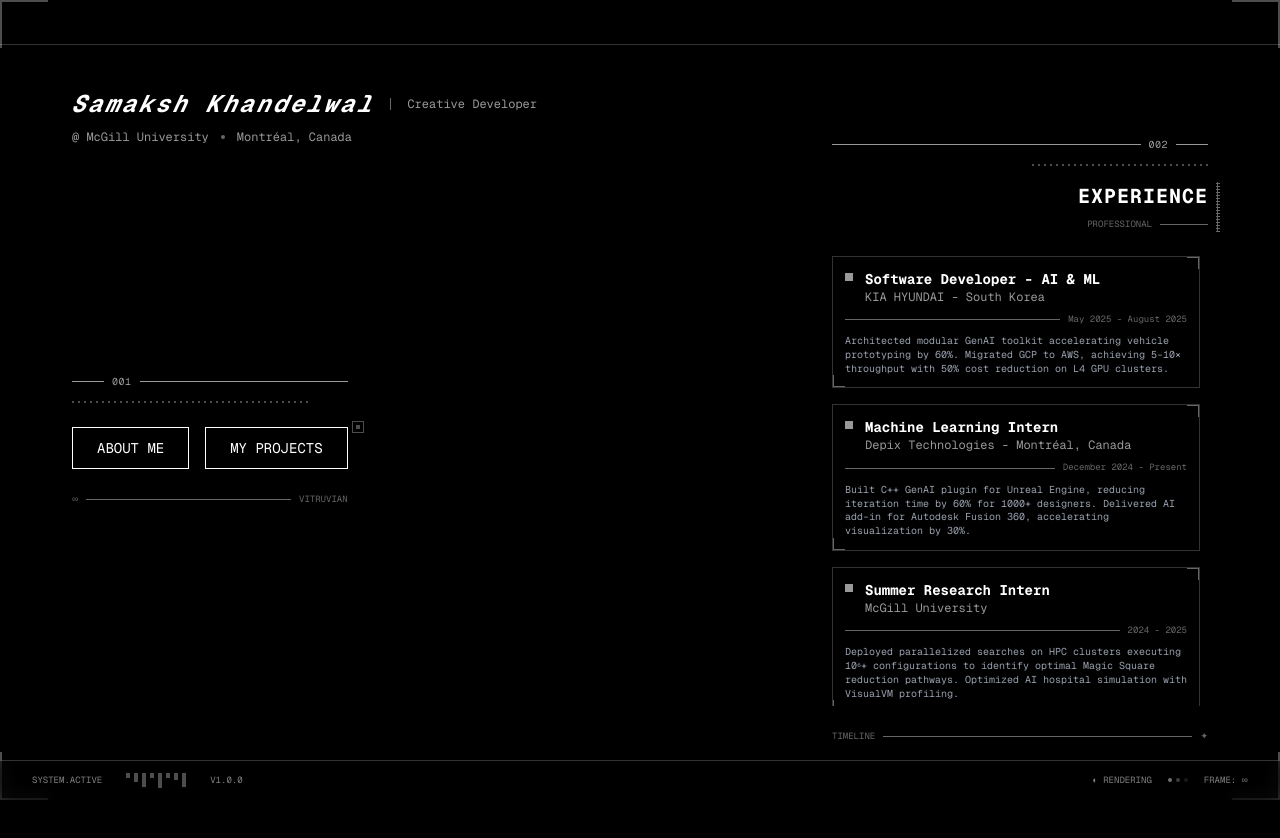
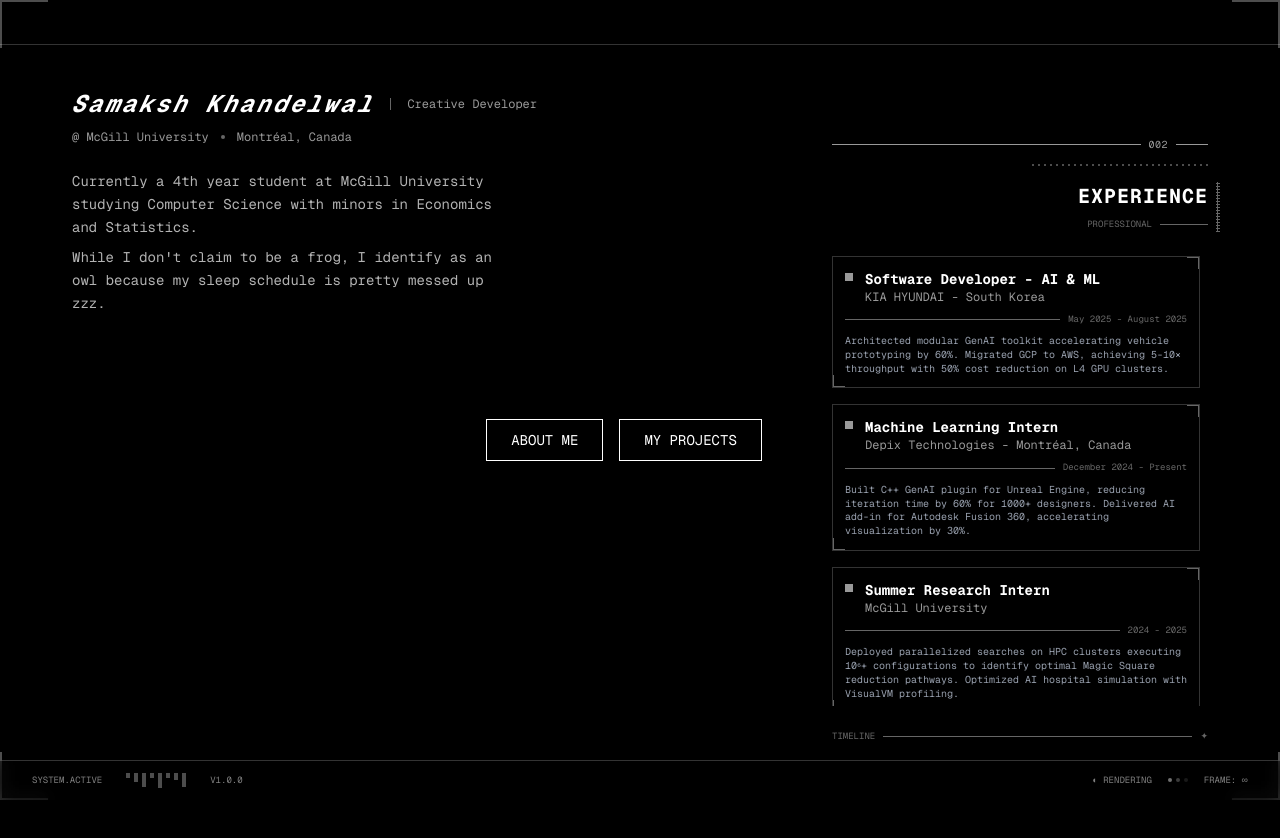
Before and after one commit to k4ysam/Sam2025, a Next.js app in the folder my-app/: page / in a window 1280 px wide. Built offline with nearby package versions, Linux system fonts and the light colour scheme.

Commit message:
about me below name and school

```diff
--- a/my-app/components/ui/hero-ascii.tsx
+++ b/my-app/components/ui/hero-ascii.tsx
@@ -134,52 +134,26 @@ export default function Home() {
               <span>Montréal, Canada</span>
             </div>
           </div>
+
+          {/* About Me Section */}
+          <div className="mt-4 lg:mt-6 max-w-[90vw] lg:max-w-md pr-4 lg:pr-0">
+            <p className="text-xs lg:text-sm text-white/70 font-mono leading-relaxed mb-2">
+              Currently a 4th year student at McGill University studying Computer Science with minors in Economics and Statistics.
+            </p>
+            <p className="text-xs lg:text-sm text-white/70 font-mono leading-relaxed">
+              While I don't claim to be a frog, I identify as an owl because my sleep schedule is pretty messed up zzz.
+            </p>
+          </div>
         </div>
       </div>
 
-      {/* Content Section - Moved from inside name/info section */}
+      {/* Content Section - Buttons centered in the middle */}
       <div className="relative z-10 flex min-h-screen items-center justify-between pt-16 lg:pt-0" style={{ marginTop: '5vh' }}>
-        {/* Left side - Original content */}
-        <div className="max-w-lg relative pl-10 lg:pl-18">
-          {/* Top decorative line */}
-          <div className="flex items-center gap-2 mb-3 opacity-60">
-            <div className="w-8 h-px bg-white"></div>
-            <span className="text-white text-[10px] font-mono tracking-wider">001</span>
-            <div className="flex-1 h-px bg-white"></div>
-          </div>
+        {/* Left side - Empty spacer for layout balance */}
+        <div className="hidden lg:block max-w-lg flex-1"></div>
 
-          {/* Title with dithered accent
-          <div className="relative">
-            <div className="hidden lg:block absolute -left-3 top-0 bottom-0 w-1 dither-pattern opacity-40"></div>
-            <h1 className="text-2xl lg:text-5xl font-bold text-white mb-3 lg:mb-4 leading-tight font-mono tracking-wider" style={{ letterSpacing: '0.1em' }}>
-              CS with Economics and Statistics
-              <span className="block text-white mt-1 lg:mt-2 opacity-90">
-                @McGill University
-              </span>
-            </h1>
-          </div> */}
-
-
-
-          {/* Decorative dots pattern - desktop only */}
-          <div className="hidden lg:flex gap-1 mb-3 opacity-40">
-            {Array.from({ length: 40 }).map((_, i) => (
-              <div key={i} className="w-0.5 h-0.5 bg-white rounded-full"></div>
-            ))}
-          </div>
-
-          {/* Description with subtle grid pattern */}
-          <div className="relative">
-            <p className="text-xs lg:text-base text-gray-300 mb-5 lg:mb-6 leading-relaxed font-mono opacity-80">
-              {/* Where geometry meets humanity — Da Vinci's vision of ideal form */}
-            </p>
-
-            {/* Technical corner accent - desktop only */}
-            <div className="hidden lg:block absolute -right-4 top-1/2 w-3 h-3 border border-white opacity-30" style={{ transform: 'translateY(-50%)' }}>
-              <div className="absolute top-1/2 left-1/2 w-1 h-1 bg-white" style={{ transform: 'translate(-50%, -50%)' }}></div>
-            </div>
-          </div>
-
+        {/* Center - Buttons */}
+        <div className="flex-1 flex flex-col items-center justify-center px-4 lg:px-0">
           {/* Buttons with technical accents */}
           <div className="flex flex-col lg:flex-row gap-3 lg:gap-4">
             <button
@@ -198,13 +172,6 @@ export default function Home() {
             >
               MY PROJECTS
             </button>
-          </div>
-
-          {/* Bottom technical notation - desktop only */}
-          <div className="hidden lg:flex items-center gap-2 mt-6 opacity-40">
-            <span className="text-white text-[9px] font-mono">∞</span>
-            <div className="flex-1 h-px bg-white"></div>
-            <span className="text-white text-[9px] font-mono">VITRUVIAN</span>
           </div>
         </div>
 
```
